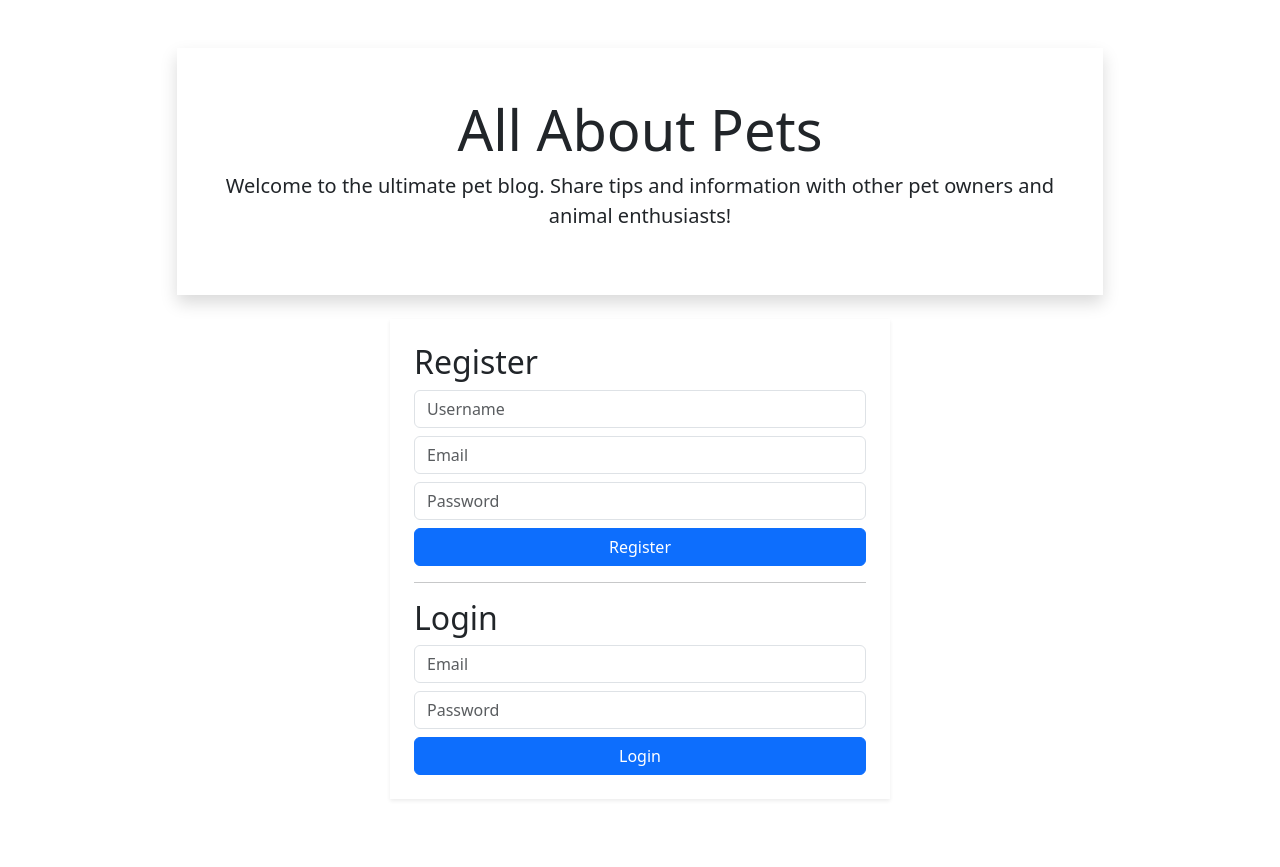
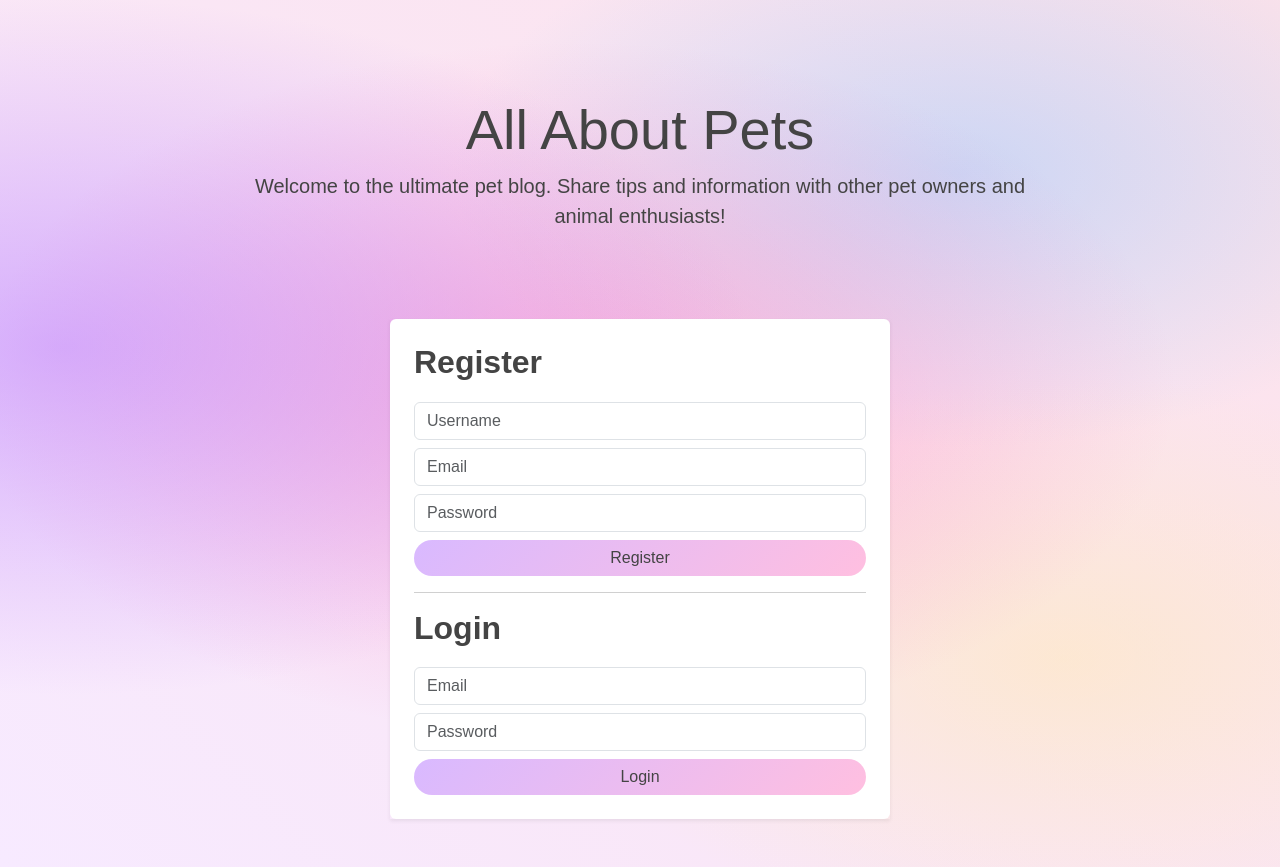
Before and after one commit to catherinewalker8/blog-full-stack, a website: page public/index.html in a window 1280 px wide. Drawn offline with nearby package versions, Linux system fonts and the light colour scheme.

Commit message:
implemented css styling

```diff
--- a/public/assets/style.css
+++ b/public/assets/style.css
@@ -1,3 +1,43 @@
+body{
+    background:
+        radial-gradient(ellipse 80% 60% at 5% 40%, rgba(175, 109, 255, 0.48), transparent 67%),
+        radial-gradient(ellipse 70% 60% at 45% 45%, rgba(255, 100, 180, 0.41), transparent 67%),
+        radial-gradient(ellipse 62% 52% at 83% 76%, rgba(255, 235, 170, 0.44), transparent 63%),
+        radial-gradient(ellipse 60% 48% at 75% 20%, rgba(120, 190, 255, 0.36), transparent 66%),
+        linear-gradient(45deg, #f7eaff 0%, #fde2ea 100%);
+    font-family: "Poppins", sans-serif;
+    color:#444;
+}
+
+.jumbotron {
+    border-radius: 15px;
+}
+
+h2 {
+    font-weight: 600;
+    margin-bottom: 20px;
+}
+
+.form, .content {
+    background-color: white;
+    border-radius: 12px;
+}
+
+.btn-primary {
+    color:#444 !important;
+    background: linear-gradient(135deg, rgba(175, 109, 255, 0.48) ,rgba(255, 100, 180, 0.41));
+    border: none;
+    border-radius: 30px;
+    font-weight: 500;
+}
+
+.btn-logout {
+    color:#444 !important;
+    background-color: rgba(255, 100, 180, 0.41);
+    border: none;
+    border-radius: 30px;
+}
+
 .hidden {
     display: none;
 }
--- a/public/index.html
+++ b/public/index.html
@@ -14,7 +14,7 @@
     <div class="container py-5" id="auth-container">
         <div class="row justify-content-center text-center">
             <div class="col-md-10">
-                <div class="jumbotron p-5 mb-4 shadow">
+                <div class="jumbotron p-5 mb-4">
                     <h1 class="display-4">All About Pets</h1>
                     <p class="lead">
                         Welcome to the ultimate pet blog. Share tips and information with other pet owners and animal enthusiasts!
@@ -42,7 +42,7 @@
     <div class="container hidden py-4" id="app-container">
         <div class="row align-items-center mb-4 g-3">
             <div class="col-md-9">
-                <div class="jumbotron p-4 shadow-sm h-100">
+                <div class="jumbotron p-4 h-100">
                     <h1 class="display-5">All About Pets</h1>
                     <p class="lead mb-0">
                         Welcome to the ultimate pet blog. Share tips and information with other pet owners and animal enthusiasts!
@@ -51,7 +51,7 @@
             </div>
             <div class="col-md-3 text-md-end">
                 <div class="my-auto">
-                    <button class="btn btn-outline-danger btn-lg shadow-sm" type="button" onclick="logout()">Logout</button>
+                    <button class="btn btn-logout btn-lg shadow-sm" type="button" onclick="logout()">Logout</button>
                 </div>
             </div>
         </div>
@@ -84,7 +84,7 @@
     </div>
 
     <script src="./assets/script.js"></script>
-     <script src="https://cdn.jsdelivr.net/npm/bootstrap@5.3.8/dist/js/bootstrap.bundle.min.js" integrity="sha384-FKyoEForCGlyvwx9Hj09JcYn3nv7wiPVlz7YYwJrWVcXK/BmnVDxM+D2scQbITxI" crossorigin="anonymous"></script>
+    <script src="https://cdn.jsdelivr.net/npm/bootstrap@5.3.8/dist/js/bootstrap.bundle.min.js" integrity="sha384-FKyoEForCGlyvwx9Hj09JcYn3nv7wiPVlz7YYwJrWVcXK/BmnVDxM+D2scQbITxI" crossorigin="anonymous"></script>
 </body>
 
 </html>
```
